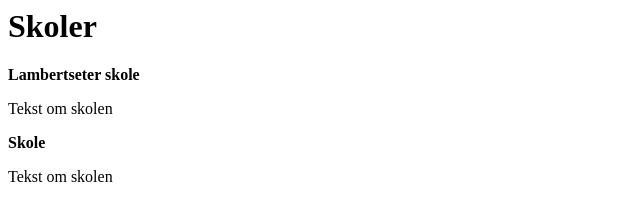
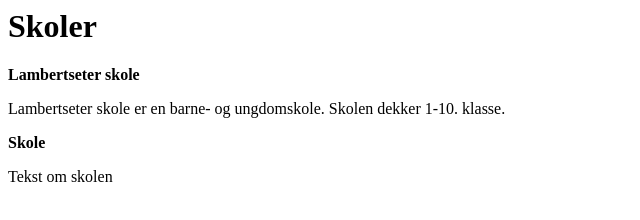
Before and after one commit to vanessariley13-ai/Oblig2, a plain HTML site: page index.html in a window 1280 px wide. Shown: the whole page, without its empty margins (0-640 px from the left). Drawn offline with Linux system fonts and the light colour scheme.

Commit message:
skrevet litt om skolen

```diff
--- a/index.html
+++ b/index.html
@@ -10,7 +10,9 @@
   <h1>Skoler</h1>
 
   <strong>Lambertseter skole</strong>
-  <p>Tekst om skolen</p>
+  <p>
+    Lambertseter skole er en barne- og ungdomskole. Skolen dekker 1-10. klasse.
+  </p>
 
   <strong>Skole</strong>
   <p>Tekst om skolen</p>
```
